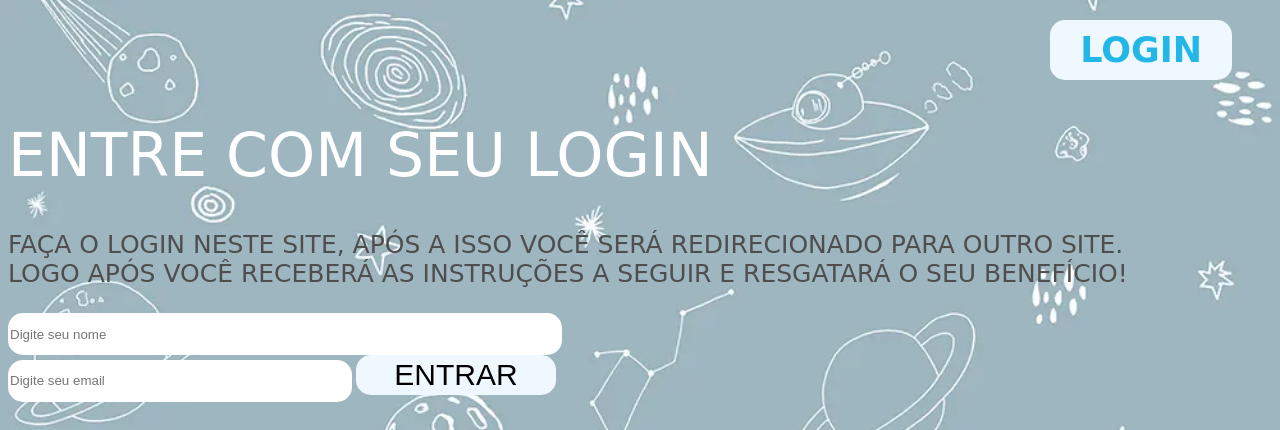
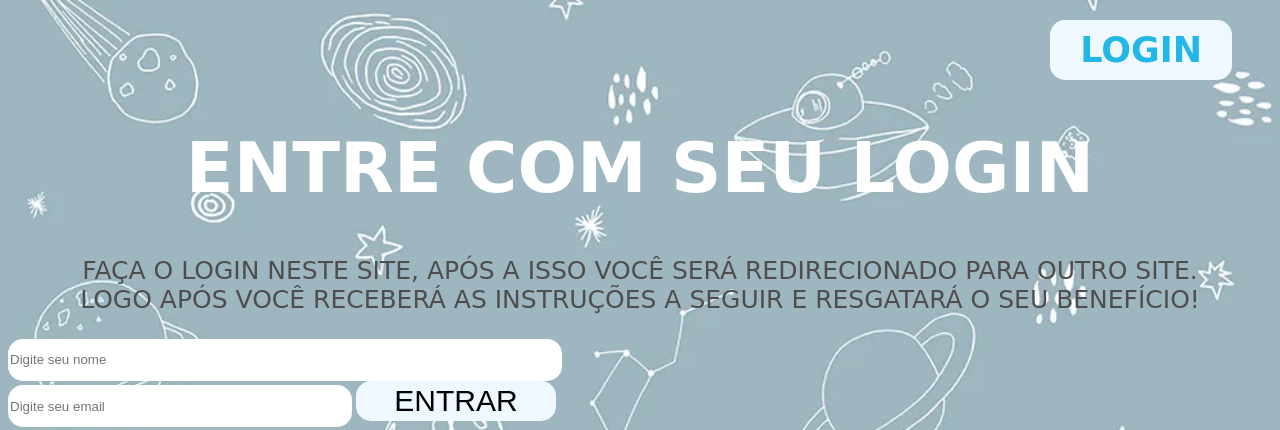
Before and after one commit to AmaralIgor/Segundo-Site, a plain HTML site: page index.html in a window 1280 px wide. Shown: the top 430 px of the page. Drawn offline with Linux system fonts and the light colour scheme; a web font is replaced by a local one.

Commit message:
Meu Segundo Site

```diff
--- a/Estilo.css
+++ b/Estilo.css
@@ -18,7 +18,7 @@ body {
     text-decoration: none;
     font-size: 35px;
     font-family: "Lugrasimo", cursive;
-    font-weight: 600;
+    font-weight: 900;
     color: rgb(35, 183, 232);
     background-color: aliceblue;
     padding: 10px 30px;
@@ -27,11 +27,11 @@ body {
 
 h1 {
     text-transform: uppercase;
-    font-size: 60px;
+    font-size: 70px;
     color: rgb(255, 255, 255);
     font-family: "Lugrasimo", cursive;
-    font-weight: 500;
-    text-align: left;
+    font-weight: 700;
+    text-align: center;
 }
 
 .informacoes p {
@@ -40,7 +40,7 @@ h1 {
     text-transform: uppercase;
     font-family: "Lugrasimo", cursive;
     font-weight: 500;
-    text-align: left;
+    text-align: center;
 }
 
 #inputNome {
```
